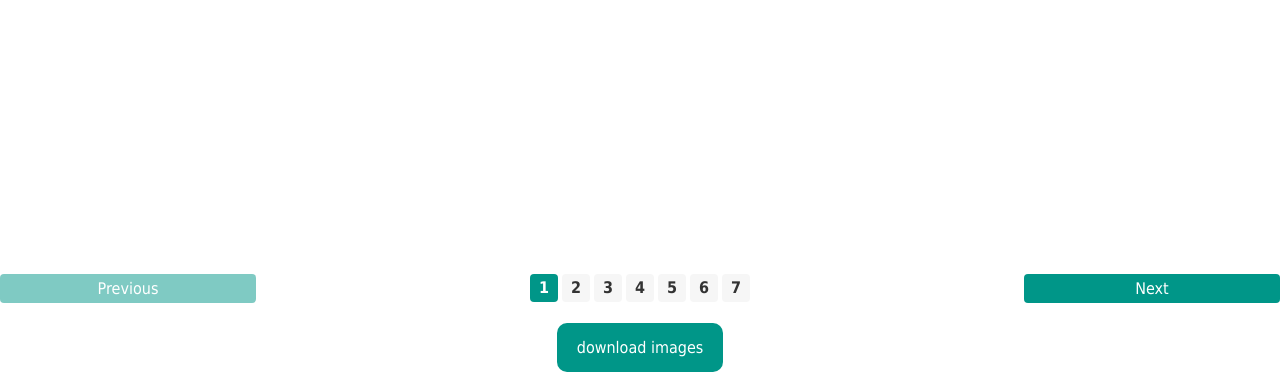
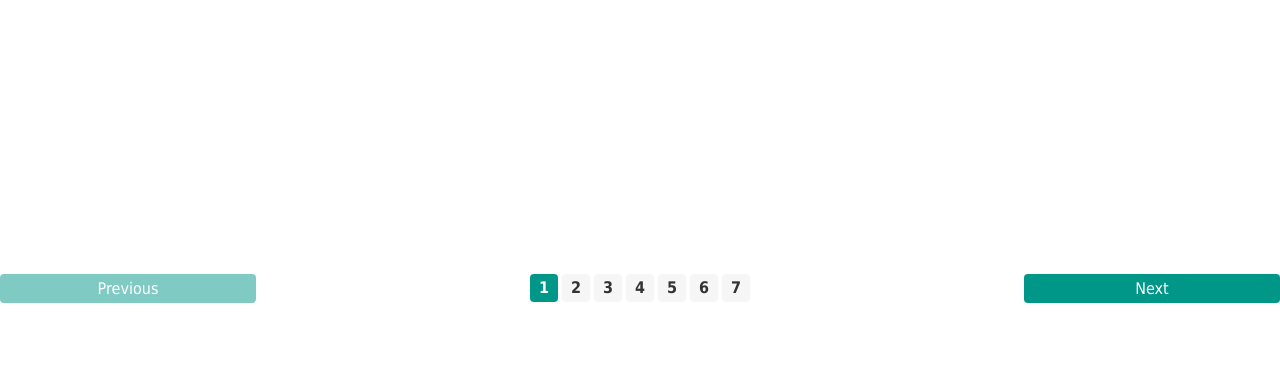
Before and after one commit to lolo010100/Lola, a plain HTML site: page index.html in a window 1280 px wide. Shown: the part 526-898 px from the top of the page. After the commit the page ends 829 px from the top, so only its background shows below. Drawn offline with Linux system fonts and the light colour scheme.

Commit message:
Update index.html

```diff
--- a/index.html
+++ b/index.html
@@ -26,9 +26,7 @@
     </div>
 
 
-    <div class="download">
-        <a href="./img" download>download images</a>
-    </div>
+
     <script src="main.js"></script>
   </body>
 </html>
```
